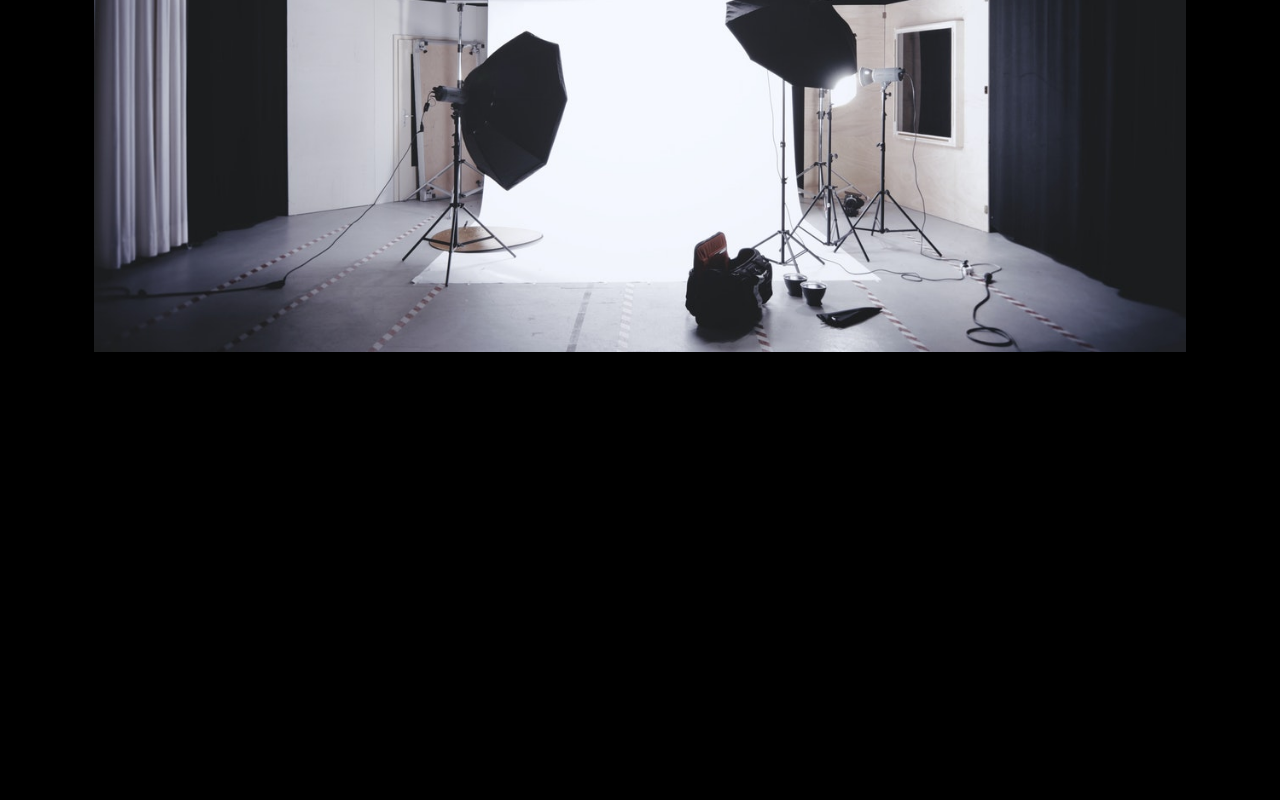
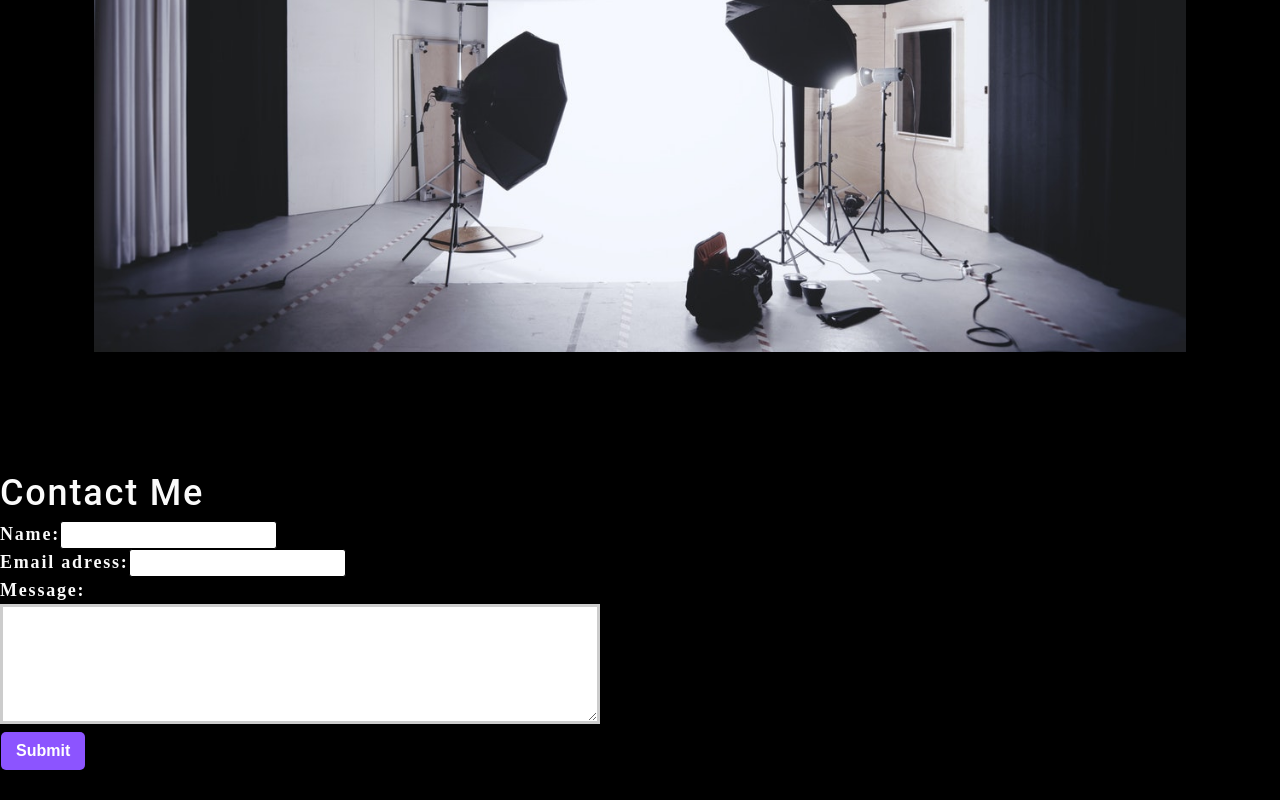
Before and after one commit to brian-presta/photo-port, a React (Create React App) app: page / in a window 1280 px wide. Shown: the part 1674-2474 px from the top of the page. Before the commit the page ends 2140 px from the top, so only its background shows below. Built offline with nearby package versions, Linux system fonts and the light colour scheme.

Commit message:
set up contact form component

```diff
--- a/src/App.js
+++ b/src/App.js
@@ -3,6 +3,7 @@
 import About from './components/About'
 import Nav from './components/Nav';
 import Gallery from './components/Gallery'
+import Contact from './components/Contact'
 import categories from './utils/categories'
 function App() {
   const [currentCategory,setCurrentCategory] = useState(categories[0])
@@ -13,6 +14,7 @@
       <Gallery currentCategory={currentCategory}></Gallery>
       <About></About>
       </main>
+      <Contact></Contact>
     </div>
   );
 }
--- /dev/null
+++ b/src/components/Contact/index.js
@@ -0,0 +1,27 @@
+import react from "react"
+
+function ContactForm(props) {
+
+    return (
+        <section>
+            <h1>Contact Me</h1>
+            <form id="contact-form">
+                <div>
+                    <label htmlFor="name">Name:</label>
+                    <input type="text" name="name" />
+                </div>
+                <div>
+                    <label htmlFor="email">Email adress:</label>
+                    <input type="text" name="email" />
+                </div>
+                <div>
+                    <label htmlFor="message">Message:</label>
+                    <textarea name="mesage" rows="5"></textarea>
+                </div>
+                <button type="submit">Submit</button>
+            </form>
+        </section>
+    )
+}
+
+export default ContactForm
```
Also changed, not shown: 1 other file (tests, documents, lock files or other folders).
